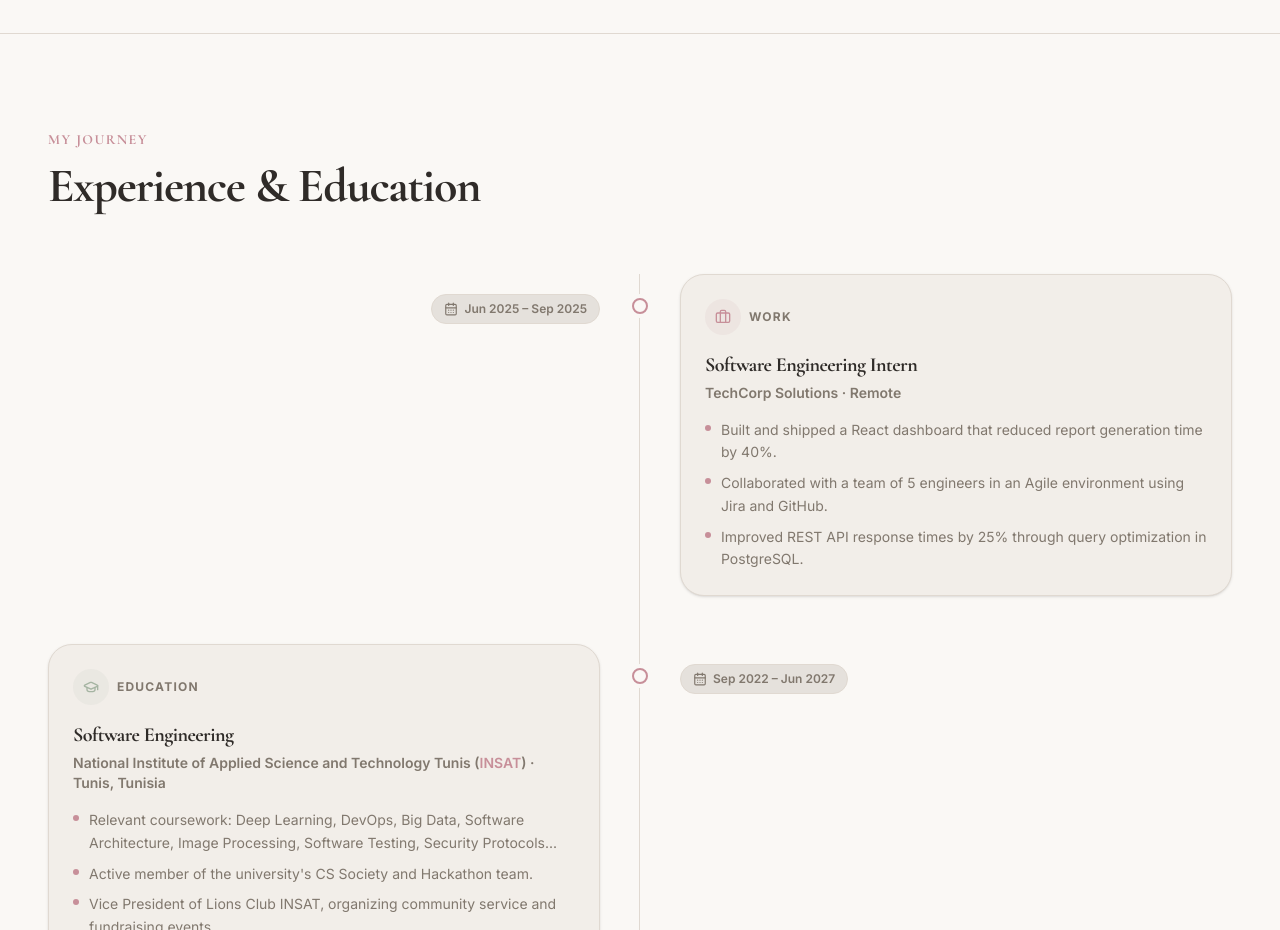
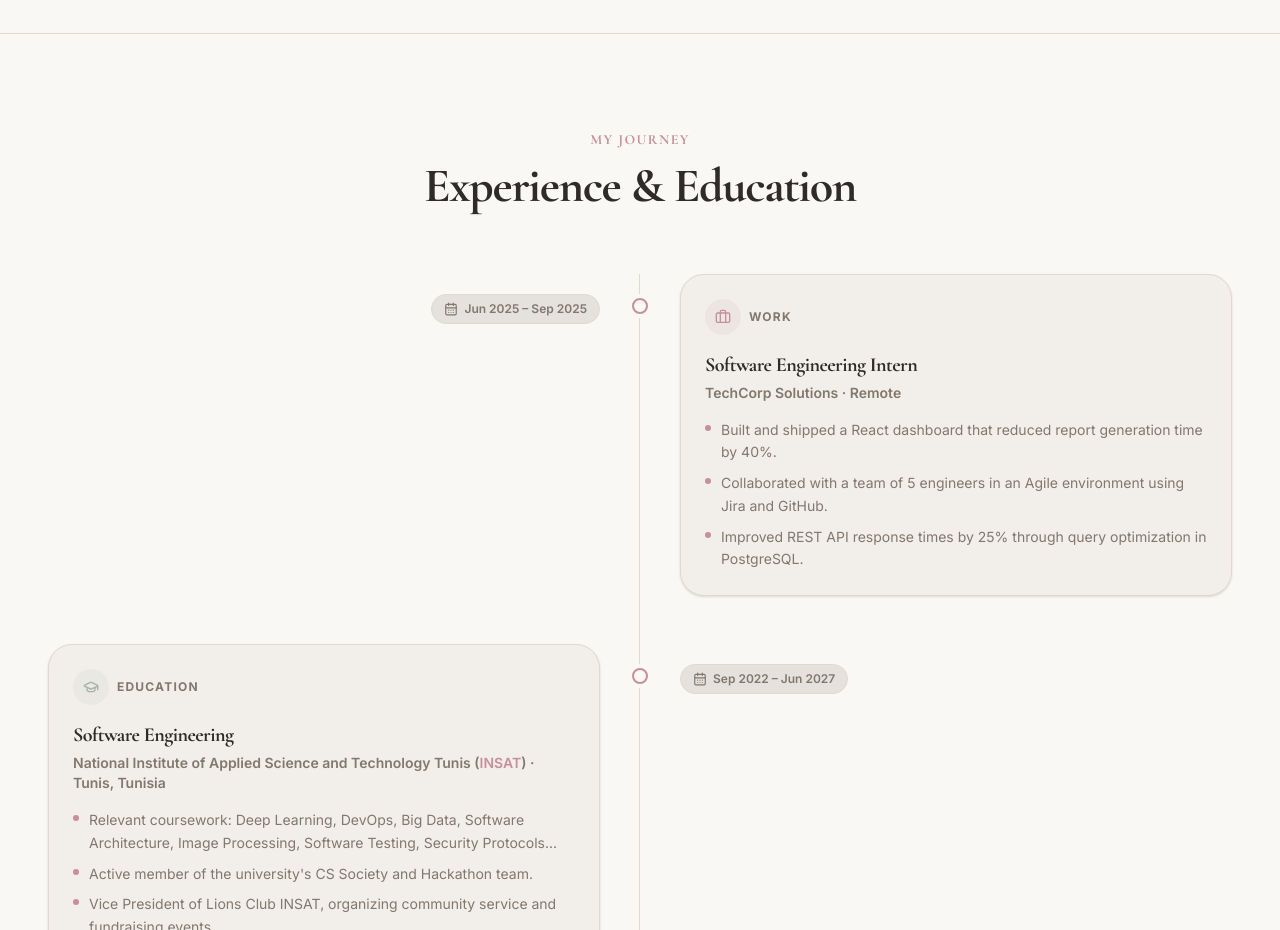
Before and after one commit to yasmine-sassi/my-portfolio, a React (Vite) app: page / in a window 1280 px wide. Shown: the part 2720-3650 px from the top of the page. Built offline with nearby package versions, Linux system fonts and the light colour scheme.

Commit message:
added features

```diff
--- a/src/components/Experience.tsx
+++ b/src/components/Experience.tsx
@@ -34,7 +34,7 @@ export function Experience() {
     <section id="experience" className="py-24 relative border-t border-border">
       <div className="max-w-7xl mx-auto px-6 md:px-12">
         {/* Header */}
-        <div className="mb-16">
+        <div className="text-center mb-14 md:mb-16">
           <motion.h2
             initial={{ opacity: 0, y: 20 }}
             whileInView={{ opacity: 1, y: 0 }}
```
